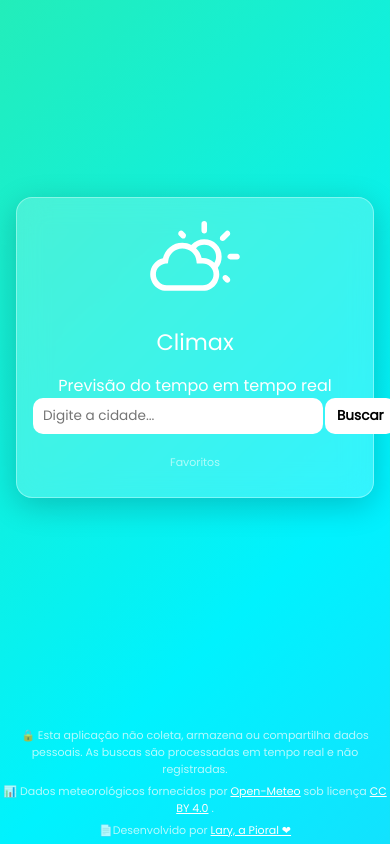
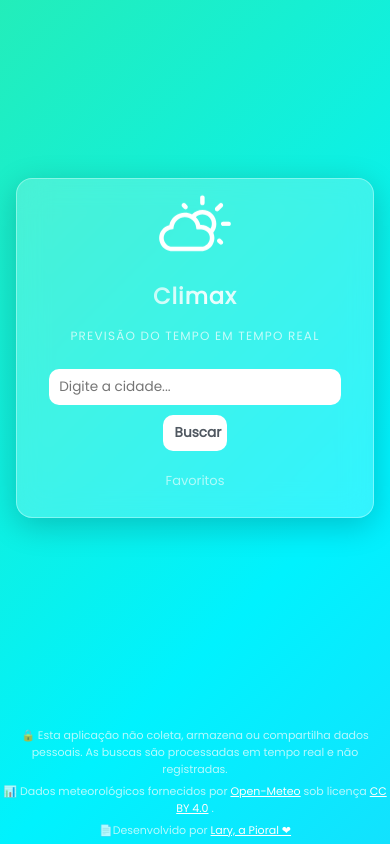
Before and after one commit to outwake/previsao-do-tempo, a website with bundled scripts: page index.html in a window 390 px wide. Built offline with nearby package versions, Linux system fonts and the light colour scheme.

Commit message:
💄 UI:  Modificação do layout e responsividade

```diff
--- a/assets/css/style.css
+++ b/assets/css/style.css
@@ -155,15 +155,8 @@ body.dark button {
   z-index: 1;
 }
 
-#titulo{
-  display: flex;
-  flex-direction: column;
-  align-items: center;
-
-}
 
 #tela-inicial h1 {
-  margin-bottom: 20px;
   font-size: var(--text-2xl);
 }
 
@@ -171,6 +164,45 @@ body.dark button {
   width: 100px;
   filter: brightness(0) invert(1);
   }
+
+  .logo-container {
+  display: flex;
+  flex-direction: column;
+  align-items: center;
+  margin-bottom: 24px;
+  }
+
+.logo-icone {
+  width: 80px;
+  height: 80px;
+  filter: brightness(0) invert(1) drop-shadow(0 0 12px rgba(255,255,255,0.8));
+  animation: flutuar 3s ease-in-out infinite;
+}
+
+.logo-titulo {
+  font-size: 2.2rem;
+  font-weight: 700;
+  letter-spacing: 0.05em;
+  background: linear-gradient(135deg, #fff 0%, rgba(255,255,255,0.6) 50%, #fff 100%);
+  background-size: 200% auto;
+  -webkit-background-clip: text;
+  -webkit-text-fill-color: transparent;
+  background-clip: text;
+  animation: brilhoTexto 3s linear infinite;
+}
+
+.logo-subtitulo {
+  font-size: 0.75rem;
+  opacity: 0.7;
+  letter-spacing: 0.1em;
+  text-transform: uppercase;
+}
+
+@keyframes brilhoTexto {
+  0%   { background-position: 0% center; }
+  100% { background-position: 200% center; }
+}
+
 
 .search {
   display: flex;
@@ -184,6 +216,7 @@ input {
   border-radius: 10px;
   border: none;
   outline: none;
+  color: var(--gray-400);
 }
 
 button {
@@ -191,6 +224,7 @@ button {
   border: none;
   border-radius: 10px;
   background: white;
+  color: var(--gray-400);
   cursor: pointer;
   font-weight: bold;
   transition: 0.3s;
@@ -388,7 +422,7 @@ body.dark .temperatura {
 }
 
 .fav-title {
-  font-size: 11px;
+  font-size: 13px;
   opacity: 0.6;
   display: block;
   margin-bottom: 6px;
@@ -567,10 +601,14 @@ button:hover {
   color: #fff;
 }
 
-.temp-min {
-  opacity: 0.5;
+.temp-max {
+  color: #fff;
+  font-weight: 600;
 }
 
+.temp-min {
+  opacity: 0.9;
+}
 
 /* 🚨 AÇÕES*/
 .acoes {
@@ -773,16 +811,19 @@ body.dark .btn-secundario {
   }
 
   .search {
-    flex-direction: row;
-    gap: 2px;
+    flex-direction: column;
+    align-items: center;
+    gap: 10px;
   }
 
   .search input {
+    width: 90%;
     font-size: 0.85rem;
     padding: 8px 10px;
   }
 
   .search button {
+    width: 20%;
     font-size: 0.85rem;
     padding: 8px 12px;
     white-space: nowrap;
@@ -795,7 +836,7 @@ body.dark .btn-secundario {
   }
 
   #efeito-clima {
-    display: none; /* ✅ remove efeitos pesados no mobile */
+    display: none; /* ✅ remover efeitos pesados no mobile */
   }
 
 
@@ -806,7 +847,7 @@ body.dark .btn-secundario {
 
   .card {
     width: 100%;
-    min-width: unset;   /* ✅ remove qualquer min-width */
+    min-width: unset;   /* ✅ remover qualquer min-width */
     border-radius: 16px;
     padding: 20px 16px;
     box-sizing: border-box;
```
